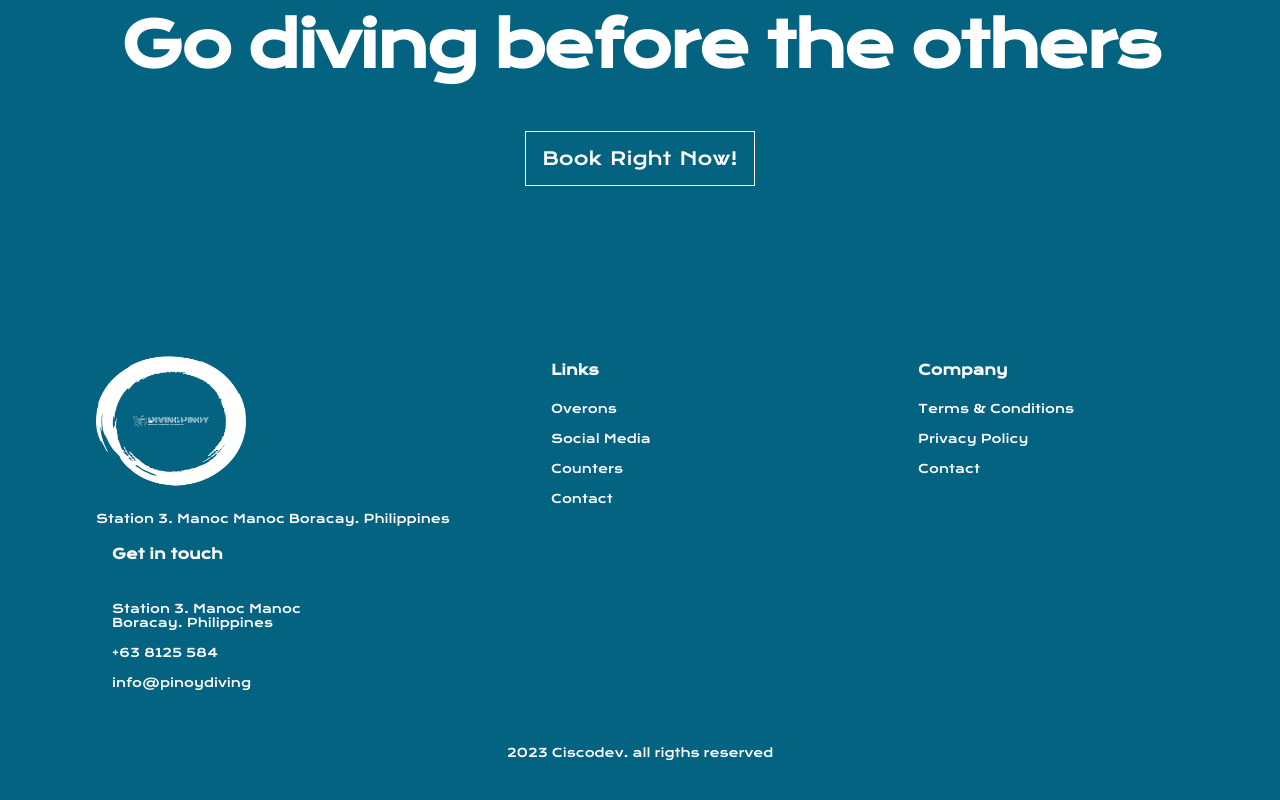
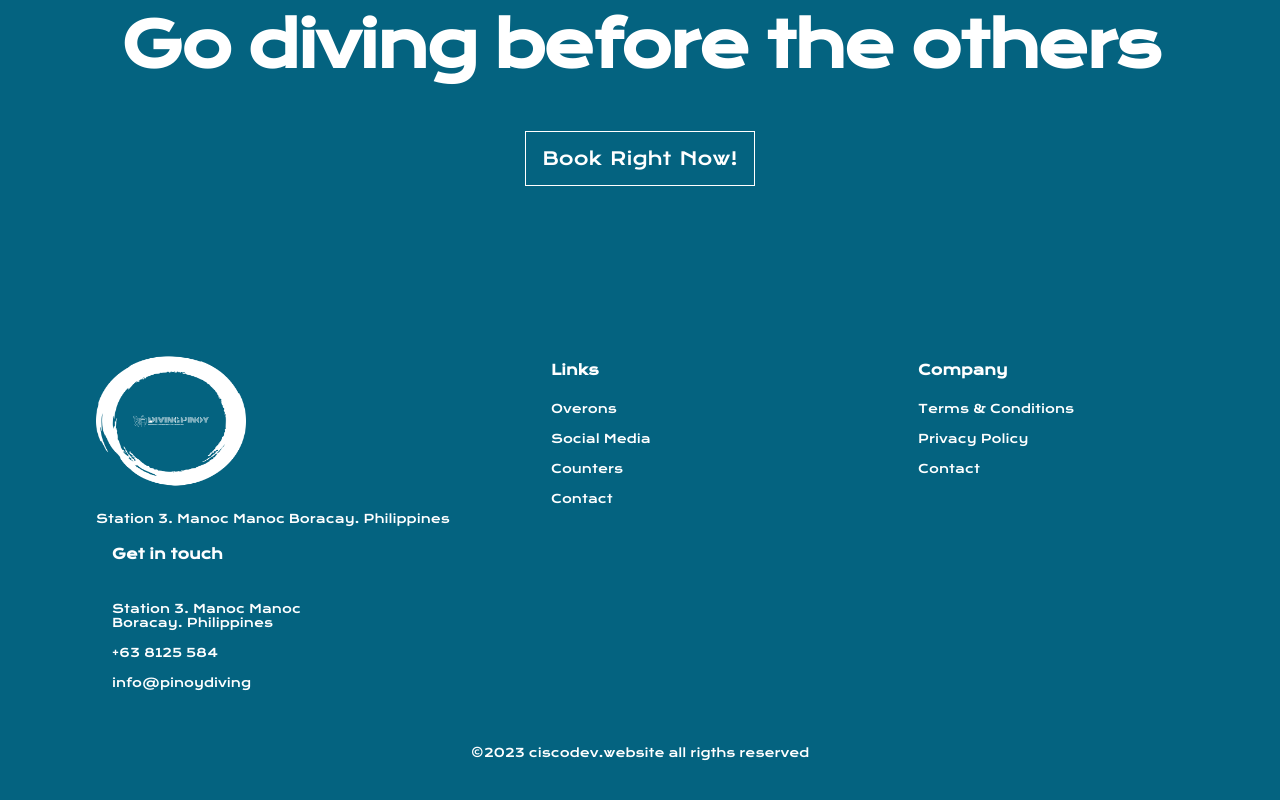
Before and after one commit to CiscoMerchan/diving_pinoy__Webapp, a React (Create React App) app: page / in a window 1280 px wide. Shown: the part 4080-4880 px from the top of the page. Built offline with nearby package versions, Linux system fonts and the light colour scheme.

Commit message:
add my website address in footer

```diff
--- a/src/container/footer/Footer.jsx
+++ b/src/container/footer/Footer.jsx
@@ -40,7 +40,9 @@ const Footer = () => {
         </div>
       </div>
       <div className='webapp__footer-copyright'>
-        <p>2023 Ciscodev. all rigths reserved</p>
+        <a href='https://ciscodev.website/' target='_blank' rel='author' style={{cursor:'pointer'}} >
+          <p>&#169;2023 ciscodev.website all rigths reserved</p>
+        </a>
       </div>
     </div>
   )
```
